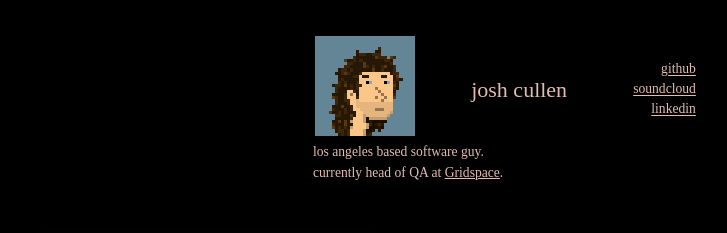
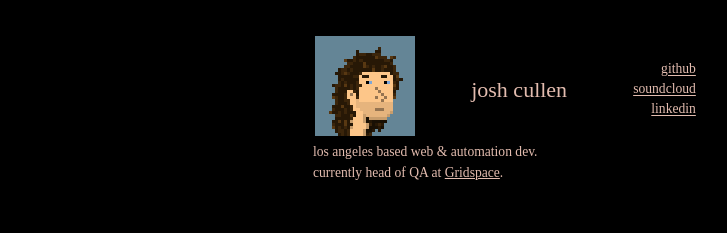
Before and after one commit to joshcull3n/joshcull3n.github.io, a React (Create React App) app: page / in a window 1280 px wide. Shown: the top 233 px of the page, without its empty margins (127-854 px from the left). Built offline with nearby package versions, Linux system fonts and the light colour scheme; a web font is replaced by a local one.

Commit message:
update bio

```diff
--- a/src/App.js
+++ b/src/App.js
@@ -32,7 +32,9 @@ const Intro = () => {
   return (
     <div className="is-layout-flex centered" style={{marginTop:'0px', marginLeft:'5px'}}>
     <div style={{width: '405px',justifyContent: 'left', alignItems:'left'}}>
-      <p style={{textAlign:'left', marginTop: '0px'}}>los angeles based software guy.<br/>currently head of QA at <a href="https://www.gridspace.com/">Gridspace</a>.</p>
+      <p style={{textAlign:'left', marginTop: '0px'}}>los angeles based web & automation dev.
+        <br/>currently head of QA at <a href="https://www.gridspace.com/">Gridspace</a>.
+        </p>
     </div>
     </div>
   )
```
